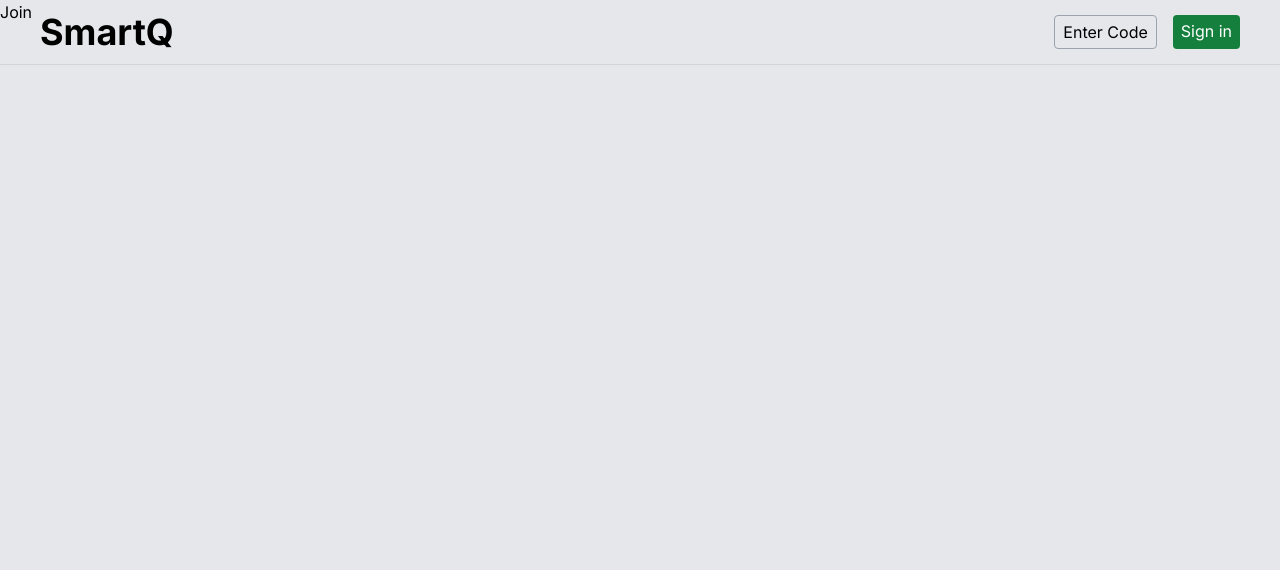
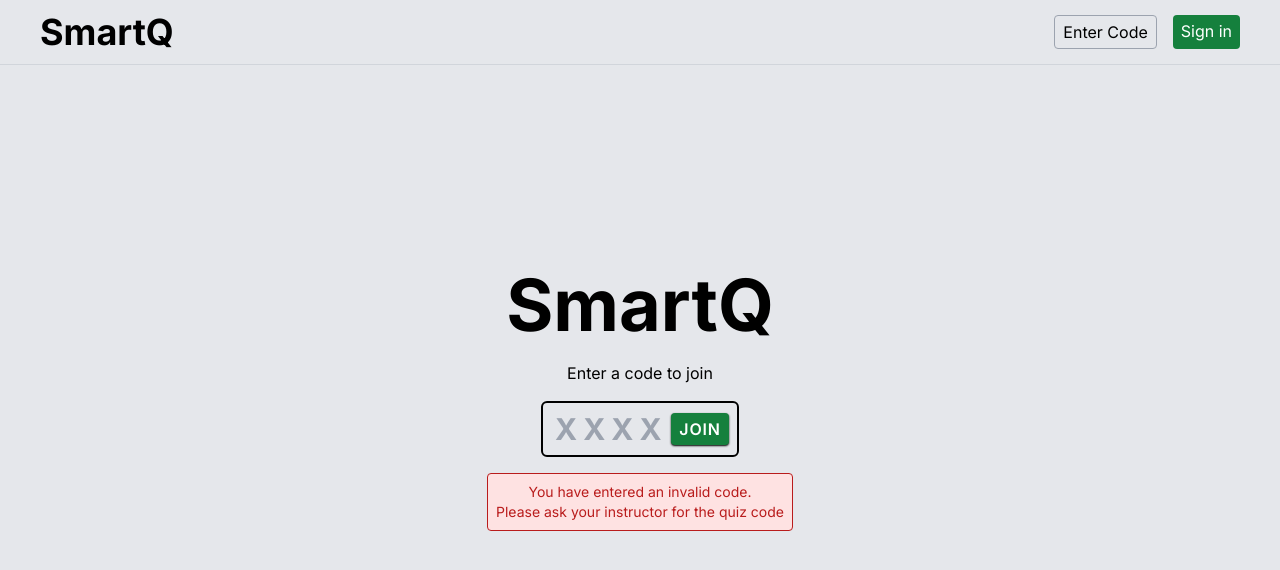
Before and after one commit to MrYious/SmartQ, a Next.js app: page /join in a window 1280 px wide. Shown: the top 570 px of the page. Built offline with nearby package versions, Linux system fonts and the light colour scheme.

Commit message:
feat: add static layout for join page

```diff
--- a/src/app/(quiz)/join/page.tsx
+++ b/src/app/(quiz)/join/page.tsx
@@ -1,6 +1,25 @@
 export default function Join(){
 
-    return(<>
-        Join
-    </>)
+    return(<section className="flex flex-col min-h-screen items-center justify-center">
+        <div className="text-7xl font-bold pb-5">SmartQ</div>
+        <div className="">Enter a code to join</div>
+        <div className="flex my-4 items-center border-2 border-black p-2 rounded-md focus-within:border-green-700">
+            <input
+                className="text-center tracking-[0.2em] outline-none text-3xl bg-transparent font-bold"
+                type="text"
+                placeholder="XXXX"
+                name="code"
+                id="code"
+                maxLength={4}
+                size={3}
+            />
+            <button className="bg-green-700 hover:bg-green-800 shadow-sm shadow-black text-white py-1 px-2 rounded font-semibold tracking-wider">
+                JOIN
+            </button>
+        </div>
+        <div className="flex flex-col justify-center items-center p-2 border-[1px] border-red-700 bg-red-100 text-red-700 rounded text-sm">
+            <div>You have entered an invalid code.</div>
+            <div>Please ask your instructor for the quiz code</div>
+        </div>
+    </section>)
 }
```
